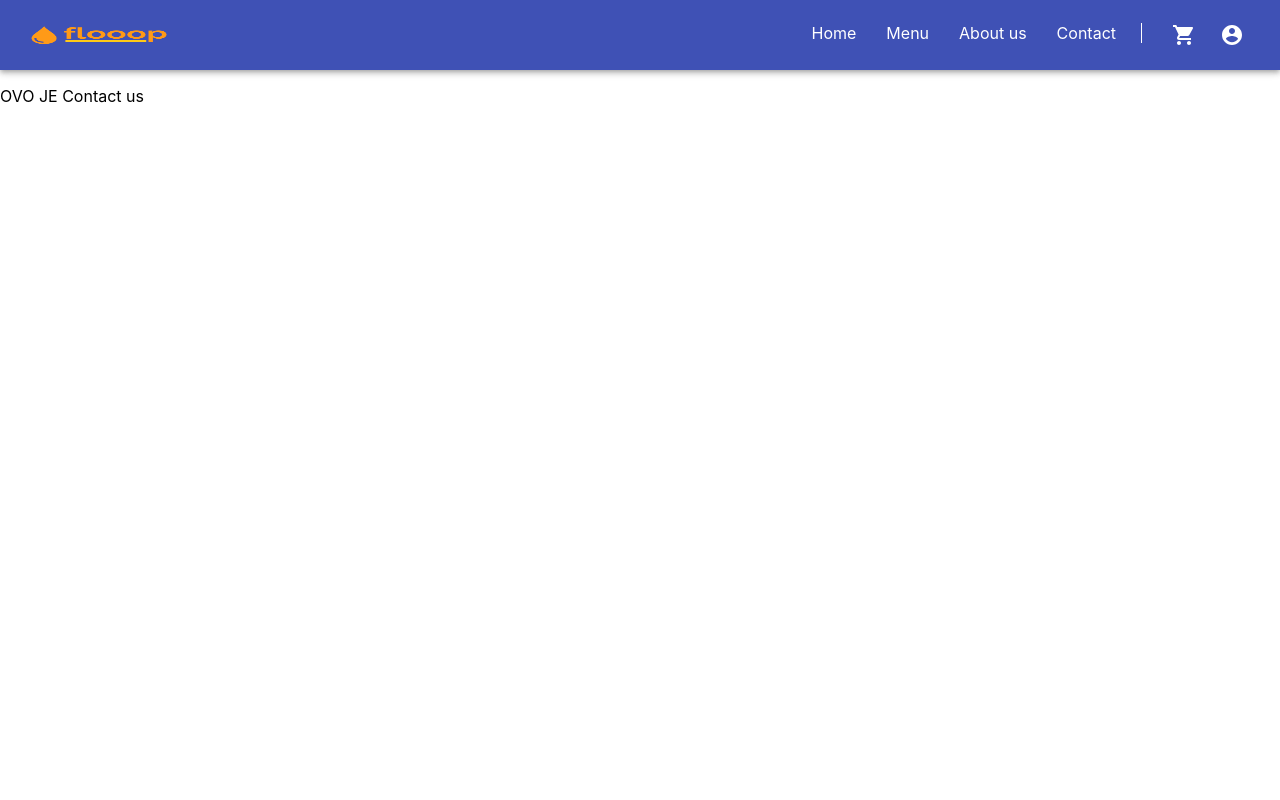
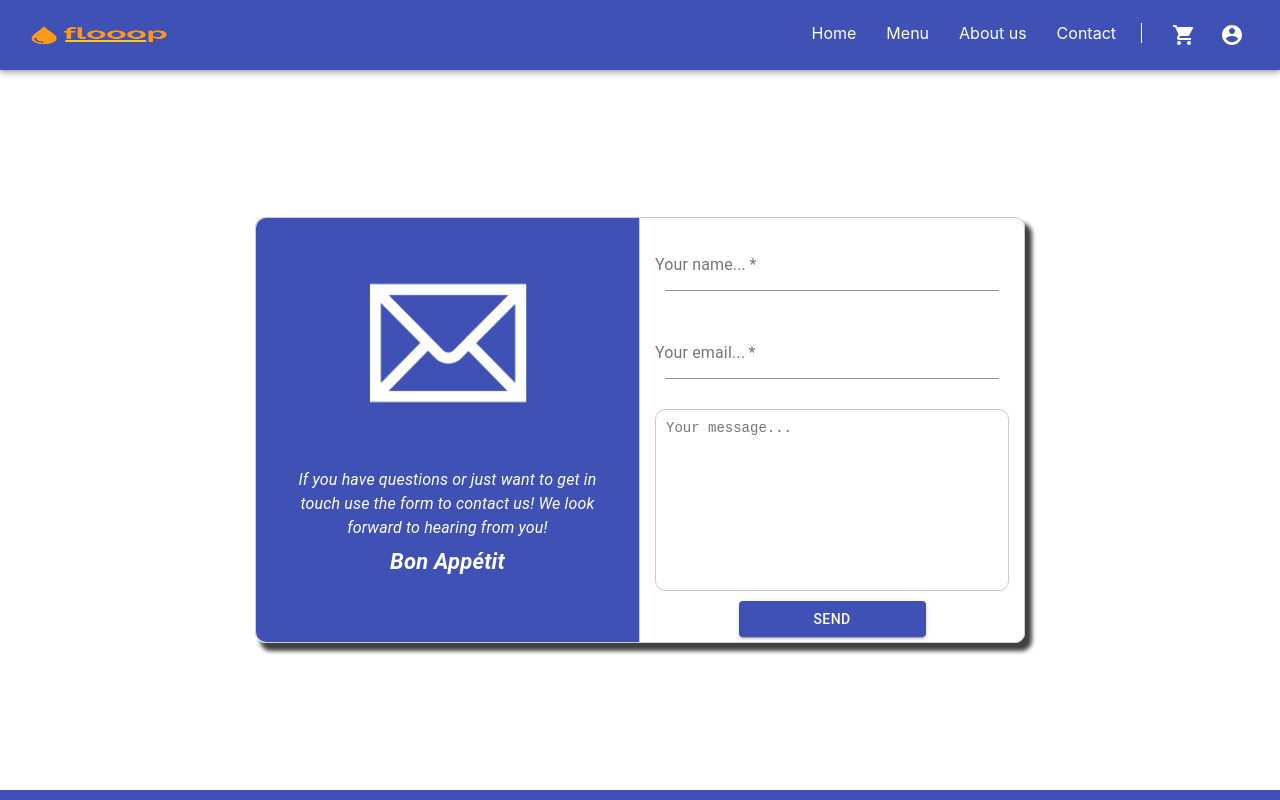
Before and after one commit to OpenSamples/FoodDeliveryFrontend, a React (Create React App) app in the folder frontend/: page /contact in a window 1280 px wide. Shown: the top 800 px of the page. Built offline with nearby package versions, Linux system fonts and the light colour scheme.

Commit message:
Added Contact Us Page

```diff
--- a/frontend/src/containers/Contact.js
+++ b/frontend/src/containers/Contact.js
@@ -1,13 +1,106 @@
 import React from 'react'
 import Header from '../components/Header'
 import Footer from '../components/Footer'
+import { makeStyles } from "@material-ui/core/styles";
+import contactUsEmail from '../assets/email.png'
+import { TextField, Button, Typography } from '@material-ui/core';
+
+const useStyles = makeStyles(() => ({
+    root: {
+        width: '100%',
+        minHeight: '90vh',
+        display: 'flex',
+        justifyContent: 'center'
+    },
+    container: {
+        display: 'flex',
+        flexDirection: 'column',
+        height: '100%',
+    },
+    contact_us_div: {
+        border: "1px solid #ccc",
+        display: "grid",
+        gridTemplateColumns: "1fr 1fr",
+        width: "60%",
+        margin: "auto",
+        borderRadius: "10px",
+        boxShadow:"6px 7px 4px 1px rgba(0,0,0,0.75);"
+    },
+    contact_us_div_left: {
+        textAlign: "center",
+        display: "flex",
+        justifyContent: "flex-start",
+        alignItems: "center",
+        flexDirection: "column",
+        borderRight: "1px solid #ccc",
+        backgroundColor:"#3f51b5",
+        borderTopLeftRadius:"10px",
+        borderBottomLeftRadius:"10px"
+    },
+    contact_us_div_right: {
+        padding: "5px"
+    },
+    emailLogo: {
+        width: "250px",
+        height: "250px",
+    },
+    textarea: {
+        resize: "none",
+        margin: "10px",
+        outline: "none",
+        border: "1px solid #ccc",
+        borderRadius: "10px",
+        padding: "10px",
+        fontSize:"14px"
+    },
+    button: {
+        width: "50%",
+        margin: "auto"
+    },
+    input: {
+        margin: "10px",
+        padding:"10px"
+    },
+    left_text1:{
+        color:"white"
+    },
+    left_text2:{
+        color:"white",
+        margin:"5px",
+        fontSize:"22px"
+    },
+    left_text:{
+        width:"80%",
+        fontStyle:"italic",
+    }
+}));
 
 const Contact = () => {
+    const classes = useStyles();
     return (
         <>
             <Header />
-            <p>OVO JE Contact us</p>
-            <div style={{minHeight: '100vh'}}></div>
+            <div className={classes.root}>
+                <div className={classes.contact_us_div}>
+                    <div className={classes.contact_us_div_left}>
+                        <img src={contactUsEmail} alt="emailLogo" className={classes.emailLogo} />
+                        <div className={classes.left_text}>
+                        <Typography className={classes.left_text1}>If you have questions or just want to get in touch use the form to contact us!
+                        We look forward to hearing from you!
+                           </Typography>
+                          <Typography className={classes.left_text2}> <b>Bon Appétit</b></Typography>
+                          </div>
+                    </div>
+                    <div className={classes.contact_us_div_right}>
+                        <form className={classes.container}>
+                            <TextField required name="name" className={classes.input} label="Your name..." type="text" />
+                            <TextField required name="email" className={classes.input} label="Your email..." type="email" />
+                            <textarea name="message" cols="20" rows="10" required className={classes.textarea} placeholder="Your message..."></textarea>
+                            <Button type="submit" className={classes.button} variant="contained" color="primary">Send</Button>
+                        </form>
+                    </div>
+                </div>
+            </div>
             <Footer />
         </>
     )
--- a/frontend/src/containers/Login.js
+++ b/frontend/src/containers/Login.js
@@ -60,7 +60,6 @@ const Login = () => {
 
     return (
         <>
-
             <Link to="/" className={classes.homepage}>
                 <IconButton>
                     <ArrowBackIcon />
```
Also changed, not shown: frontend/src/assets/email.png (added).
